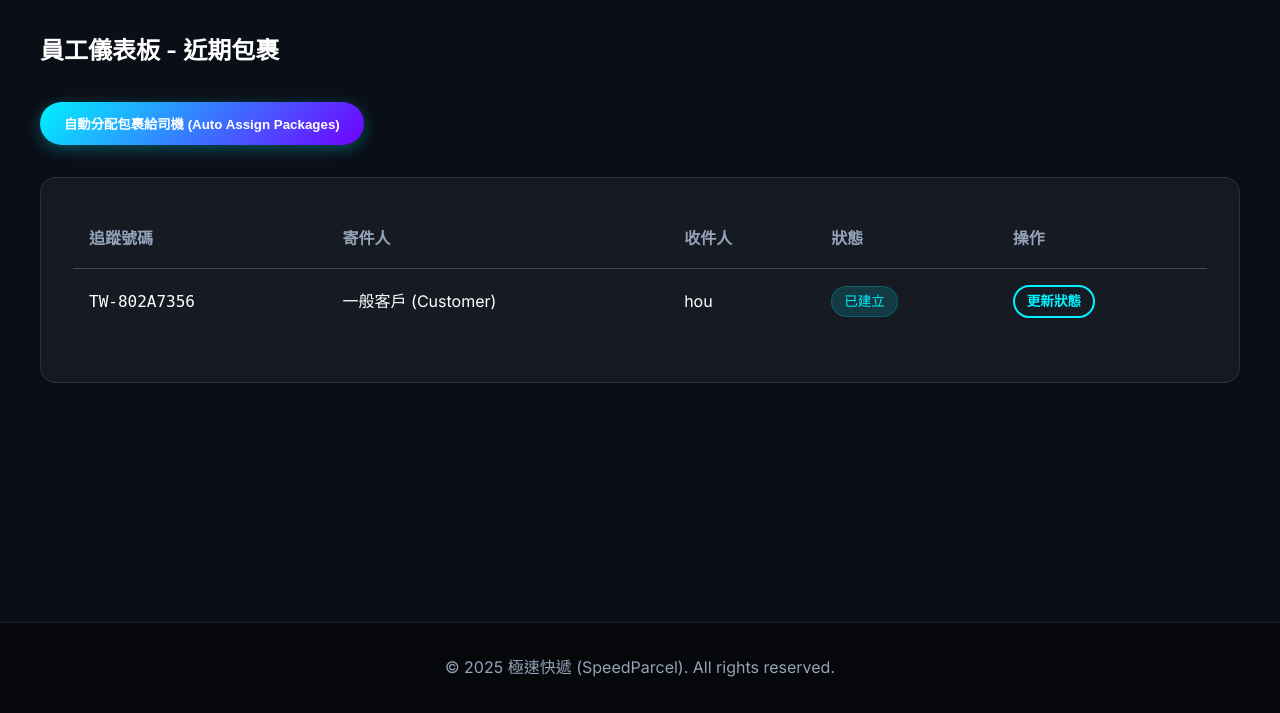
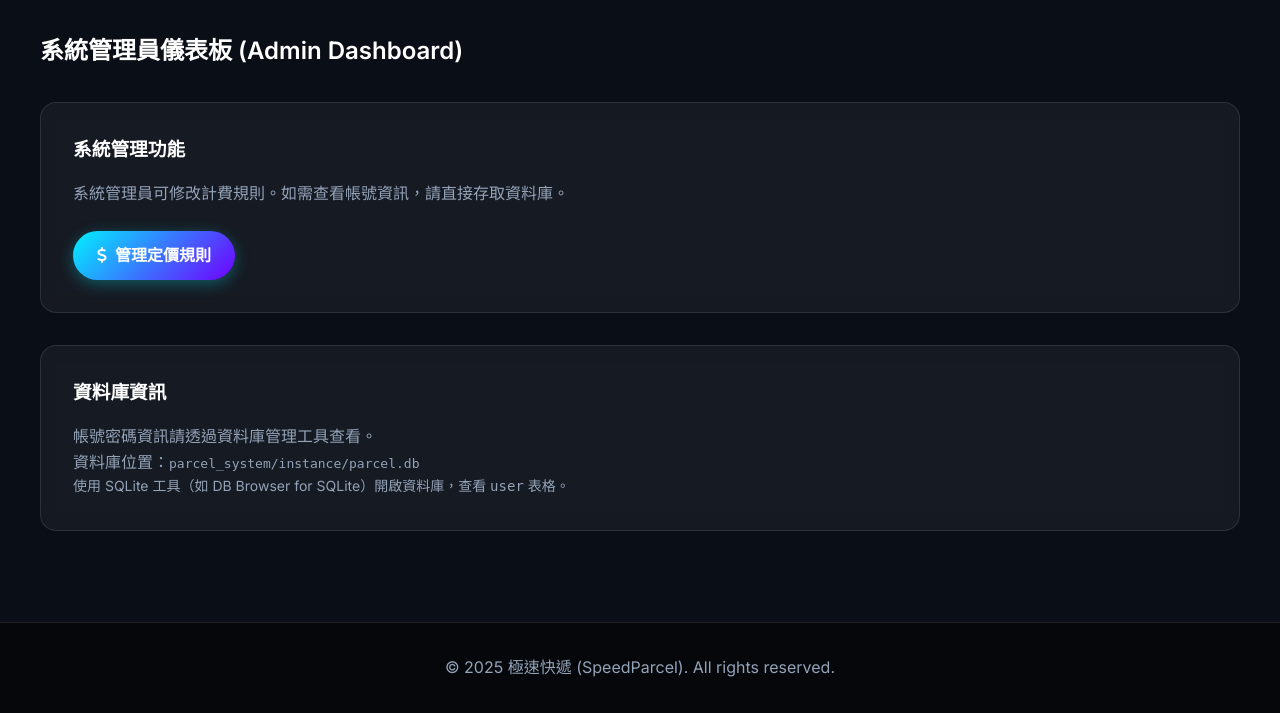
Before and after one commit to jia-yu0626/package_delivering_new, a Flask app: page /dashboard in a window 1280 px wide. Shown: the part 87-800 px from the top of the page. Run offline with Flask 3, Linux system fonts and the light colour scheme; a user stored in the database is signed in.

Commit message:
1.修改系統管理員的功能2.修正服務類型不顯示問題

```diff
--- a/parcel_system/app/models.py
+++ b/parcel_system/app/models.py
@@ -186,6 +186,17 @@ class Package(Base):
         }
         return labels.get(self.status, self.status.value)
 
+    @property
+    def delivery_speed_label(self):
+        """獲取服務類型的中文顯示名稱"""
+        labels = {
+            DeliverySpeed.OVERNIGHT: "隔夜達",
+            DeliverySpeed.TWO_DAY: "兩日達",
+            DeliverySpeed.STANDARD: "標準速遞",
+            DeliverySpeed.ECONOMY: "經濟速遞"
+        }
+        return labels.get(self.delivery_speed, self.delivery_speed.value)
+
 class TrackingEvent(Base):
     """物流軌跡事件 (每當包裹被掃描一次就會新增一筆)"""
     __tablename__ = 'tracking_events'
--- a/parcel_system/app/routes.py
+++ b/parcel_system/app/routes.py
@@ -111,7 +111,10 @@ def dashboard():
     elif role == 'driver':
         packages = services.get_packages_for_driver(session['user_id'])
         return render_template('dashboard_employee.html', packages=packages, is_driver=True)
-    elif role in ['warehouse', 'admin']:
+    elif role == 'admin':
+        # Admin only sees pricing management
+        return render_template('dashboard_admin.html')
+    elif role == 'warehouse':
         # Warehouse sees recent packages
         recent_packages = db.session.execute(
             db.select(models.Package).order_by(models.Package.created_at.desc()).limit(20)
@@ -169,21 +172,6 @@ def admin_pricing():
 
     rules = services.get_all_pricing_rules()
     return render_template('admin_pricing.html', rules=rules)
-
-@main.route('/admin/users', methods=['GET', 'POST'])
-@login_required
-def admin_users():
-    if session.get('user_role') != 'admin':
-         return "Unauthorized", 403
-
-    if request.method == 'POST':
-        user_id = request.form.get('user_id')
-        new_role = request.form.get('role')
-        services.update_user_role(user_id, new_role)
-        flash('使用者權限已更新', 'success')
-
-    users = services.get_all_users()
-    return render_template('admin_users.html', users=users, roles=[r.name for r in models.UserRole])
 
 
 @main.route('/my_bills')
--- /dev/null
+++ b/parcel_system/app/templates/dashboard_admin.html
@@ -0,0 +1,34 @@
+{% extends "base.html" %}
+
+{% block title %}系統管理員儀表板{% endblock %}
+
+{% block content %}
+<div class="container">
+    <h2 style="margin-bottom: 2rem;">系統管理員儀表板 (Admin Dashboard)</h2>
+
+    <div class="card">
+        <h3>系統管理功能</h3>
+        <p style="color: var(--text-muted); margin-bottom: 1.5rem;">
+            系統管理員可修改計費規則。如需查看帳號資訊，請直接存取資料庫。
+        </p>
+
+        <div style="display: flex; gap: 1rem; flex-wrap: wrap;">
+            <a href="{{ url_for('main.admin_pricing') }}" class="btn btn-primary"
+                style="display: flex; align-items: center; gap: 0.5rem;">
+                <i class="fas fa-dollar-sign"></i> 管理定價規則
+            </a>
+        </div>
+    </div>
+
+    <div class="card" style="margin-top: 2rem;">
+        <h3>資料庫資訊</h3>
+        <p style="color: var(--text-muted);">
+            帳號密碼資訊請透過資料庫管理工具查看。<br>
+            資料庫位置：<code>parcel_system/instance/parcel.db</code>
+        </p>
+        <p style="color: var(--text-muted); font-size: 0.875rem;">
+            使用 SQLite 工具（如 DB Browser for SQLite）開啟資料庫，查看 <code>user</code> 表格。
+        </p>
+    </div>
+</div>
+{% endblock %}
--- a/parcel_system/app/templates/dashboard_cs.html
+++ b/parcel_system/app/templates/dashboard_cs.html
@@ -6,12 +6,6 @@
 <div class="container">
     <div style="display: flex; justify-content: space-between; align-items: center; margin-bottom: 2rem;">
         <h2>客服中心 (CS Center)</h2>
-        {% if session.get('user_role') == 'admin' %}
-        <div class="btn-group">
-            <a href="{{ url_for('main.admin_pricing') }}" class="btn btn-outline">管理定價</a>
-            <a href="{{ url_for('main.admin_users') }}" class="btn btn-outline">管理用戶</a>
-        </div>
-        {% endif %}
     </div>
 
     <!-- User Search Section -->
--- a/parcel_system/app/templates/tracking_result.html
+++ b/parcel_system/app/templates/tracking_result.html
@@ -24,7 +24,7 @@
                     style="font-size: 0.875rem; padding: 0.5rem 1rem;">
                     <i class="fas fa-search"></i> 查詢包裹
                 </a>
-                {% if session.get('user_role') in ['warehouse', 'admin', 'customer_service'] %}
+                {% if session.get('user_role') in ['warehouse'] %}
                 <a href="{{ url_for('main.edit_package', tracking_number=package.tracking_number) }}"
                     class="btn btn-primary" style="font-size: 0.875rem; padding: 0.5rem 1rem;">
                     <i class="fas fa-edit"></i> 編輯屬性
@@ -66,7 +66,7 @@
         </div>
     </div>
 
-    {% if session.get('user_role') in ['driver', 'warehouse', 'admin', 'customer_service'] %}
+    {% if session.get('user_role') in ['driver', 'warehouse'] %}
     <div class="card">
         <h3>更新包裹狀態 / 回報異常 (員工專用)</h3>
         <form action="{{ url_for('main.update_status', tracking_number=package.tracking_number) }}" method="POST">
```
Also changed, not shown: parcel_system/app/templates/admin_users.html (deleted, +0 -54 lines), parcel_system/instance/parcel_system.db.
